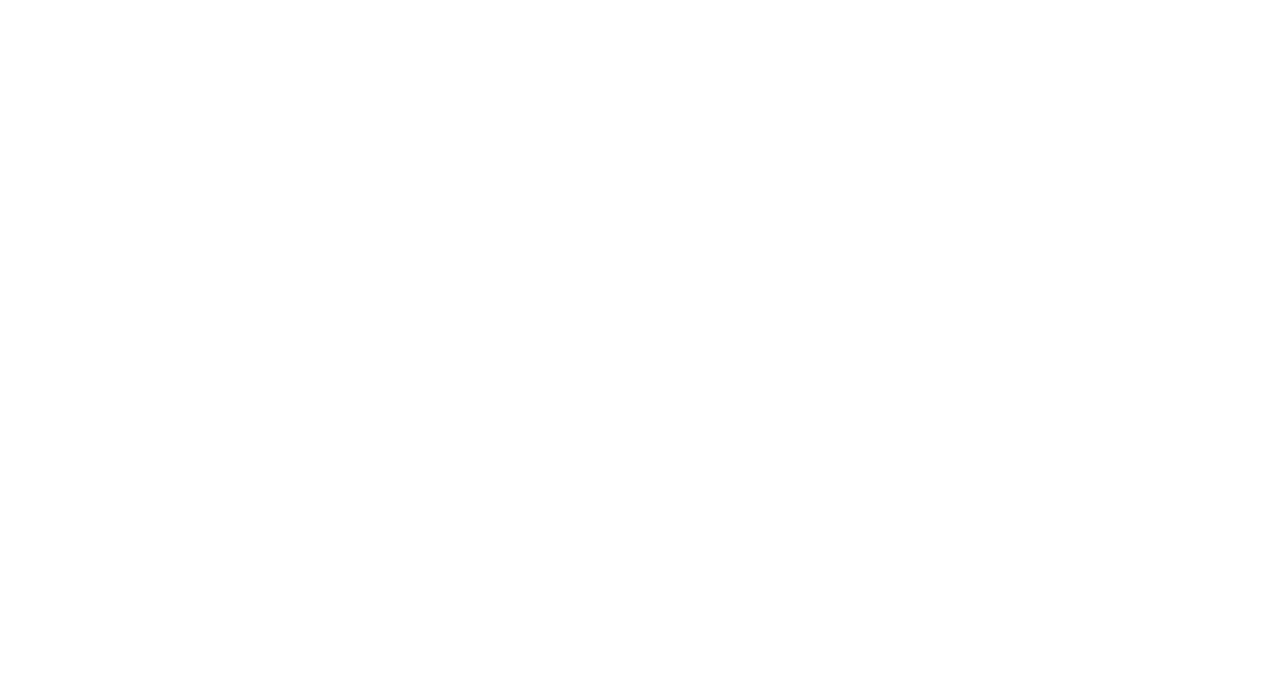
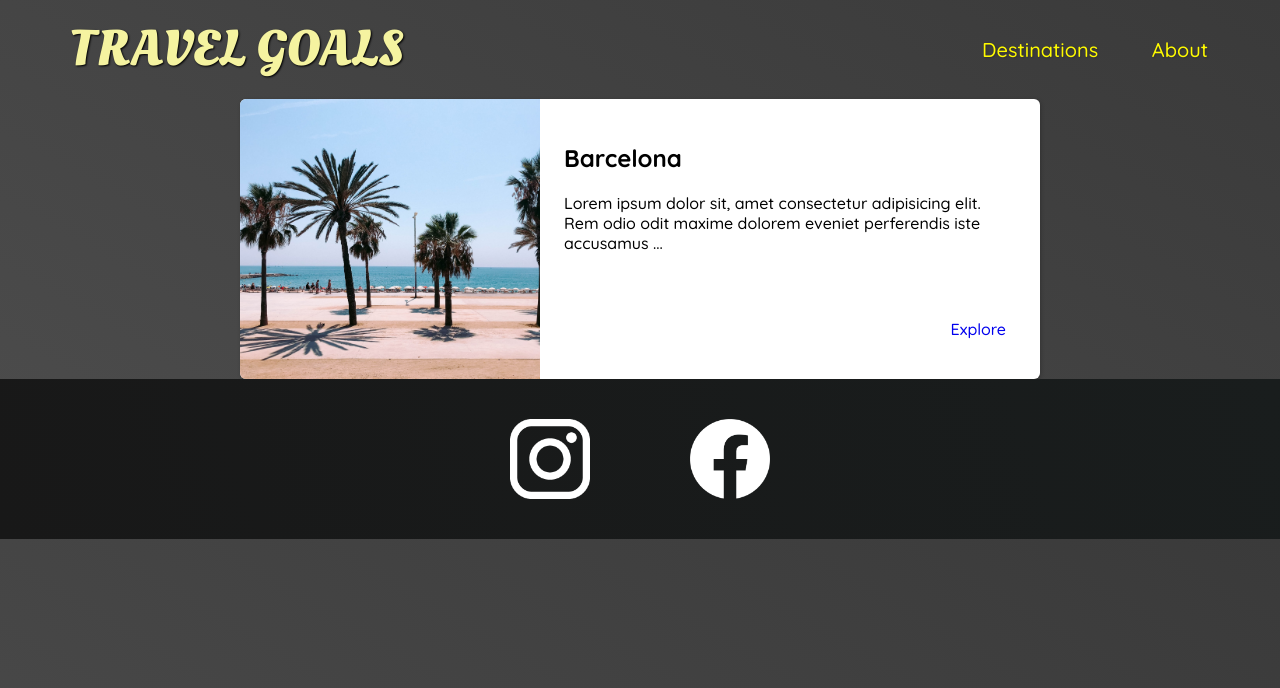
Before and after one commit to rhdrns818/Travle-page, a plain HTML site: page places.html in a window 1280 px wide. Drawn offline with Linux system fonts and the light colour scheme.

Commit message:
third ~151

```diff
--- /dev/null
+++ b/places.css
@@ -0,0 +1,40 @@
+body {
+  background: linear-gradient(30deg, rgb(77, 77, 77), rgb(58, 58, 58));
+}
+
+header {
+  position: static;
+}
+
+main li img {
+  width: 300px;
+  height: 280px;
+  object-fit: cover;
+}
+
+main li {
+  overflow: hidden;
+  display: flex;
+  background-color: white;
+  box-shadow: 1px 1px 4px rgba(0, 0, 0, 0.2);
+  border-radius: 6px;
+}
+
+main ul {
+  width: 800px;
+  margin: 0 auto;
+}
+
+.item-content {
+  padding: 24px;
+}
+
+.actions{
+    padding: 50px 10px 0 0;
+    text-align: right;
+
+}
+
+.actions a {
+    text-decoration: none;
+}
--- a/places.html
+++ b/places.html
@@ -0,0 +1,57 @@
+<!DOCTYPE html>
+<html lang="en">
+  <head>
+    <meta charset="UTF-8" />
+    <link rel="stylesheet" href="shared.css" />
+    <link rel="stylesheet" href="places.css" />
+    <link
+      href="https://fonts.googleapis.com/css2?family=Raleway:wght@700&family=Oleo+Script:wght@700&family=Quicksand:wght@300;500;700&display=swap"
+      rel="stylesheet"
+    />
+    <title>Travel Goals</title>
+  </head>
+  <body>
+    <header>
+      <div id="page-logo">
+        <a href="/index.html">Travel Goals</a>
+      </div>
+      <nav>
+        <ul>
+          <li><a href="/places.html">Destinations</a></li>
+          <li><a href="">About</a></li>
+        </ul>
+      </nav>
+    </header>
+    <main>
+      <ul>
+        <li>
+          <img src="/images/places/barcelona.jpg" alt="City of Barcelona" />
+          <div class="item-content">
+            <h2>Barcelona</h2>
+            <p>
+              Lorem ipsum dolor sit, amet consectetur adipisicing elit. Rem odio
+              odit maxime dolorem eveniet perferendis iste accusamus ...
+            </p>
+            <div class="actions">
+              <a href="https://en.wikipedia.org/wiki/Barcelona">Explore</a>
+            </div>
+          </div>
+        </li>
+      </ul>
+    </main>
+    <footer>
+      <ul>
+        <li>
+          <a href="https://www.instagram.com"
+            ><img src="/images/icons/insta.png" alt="Instagram logo"
+          /></a>
+        </li>
+        <li>
+          <a href="https://www.facebook.com"
+            ><img src="/images/icons/facebook.png" alt="Facebook logo"
+          /></a>
+        </li>
+      </ul>
+    </footer>
+  </body>
+</html>
--- a/shared.css
+++ b/shared.css
@@ -54,3 +54,24 @@
   color: rgb(77, 77, 77);
   background-color: rgb(255, 251, 0);
 }
+
+footer {
+  background: linear-gradient(70deg, rgb(24, 24, 24), rgb(25, 29, 29));
+}
+
+footer li {
+  width: 80px;
+  height: 80px;
+  margin: 0 50px;
+}
+
+footer img {
+  width: 100%;
+  height: 100%;
+}
+
+footer ul {
+  display: flex;
+  justify-content: center;
+  padding: 40px;
+}
```
Also changed, not shown: index.html (+14 -1 lines), styles.css (+10 -5 lines), images/icons/facebook.png (added), images/icons/insta.png (added).
